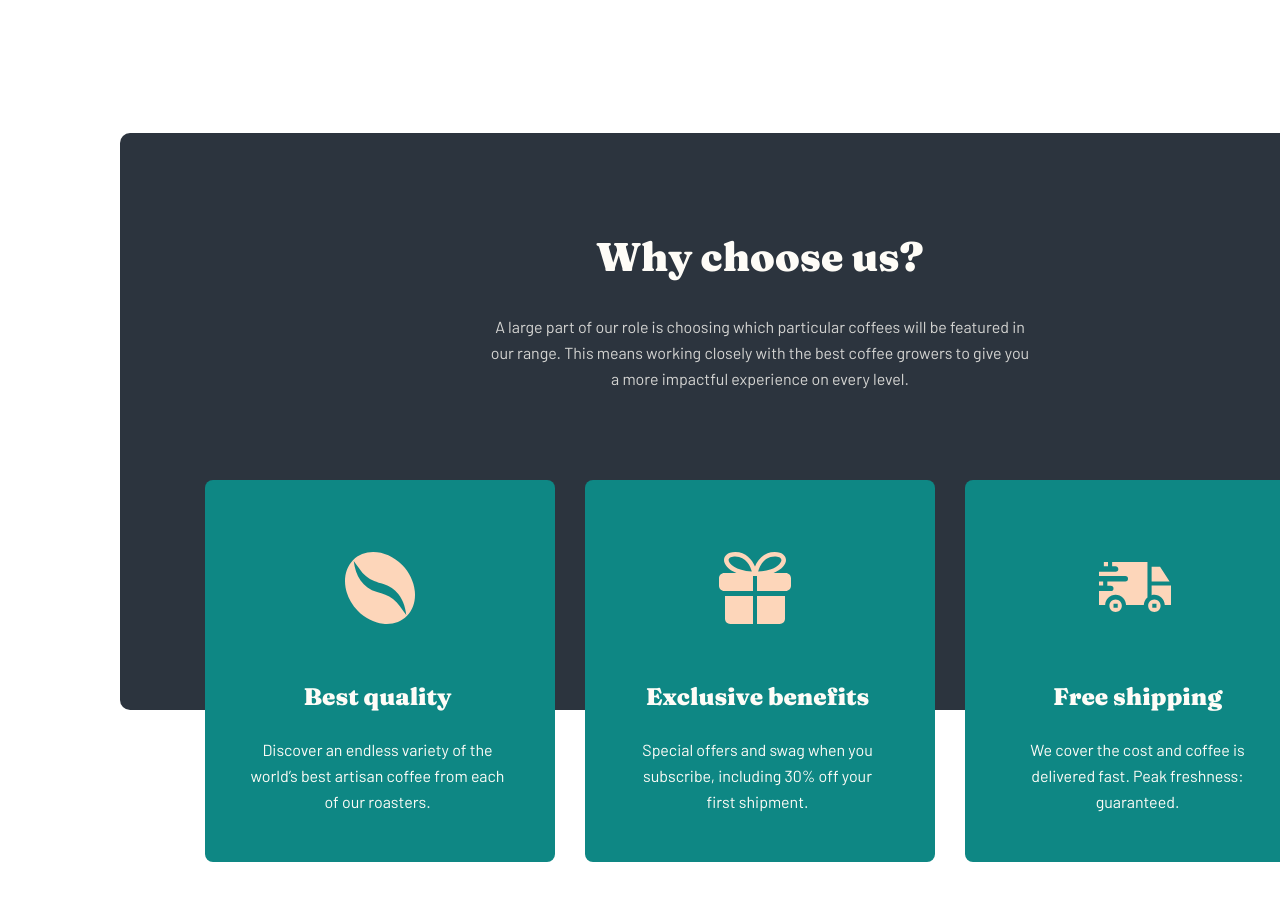
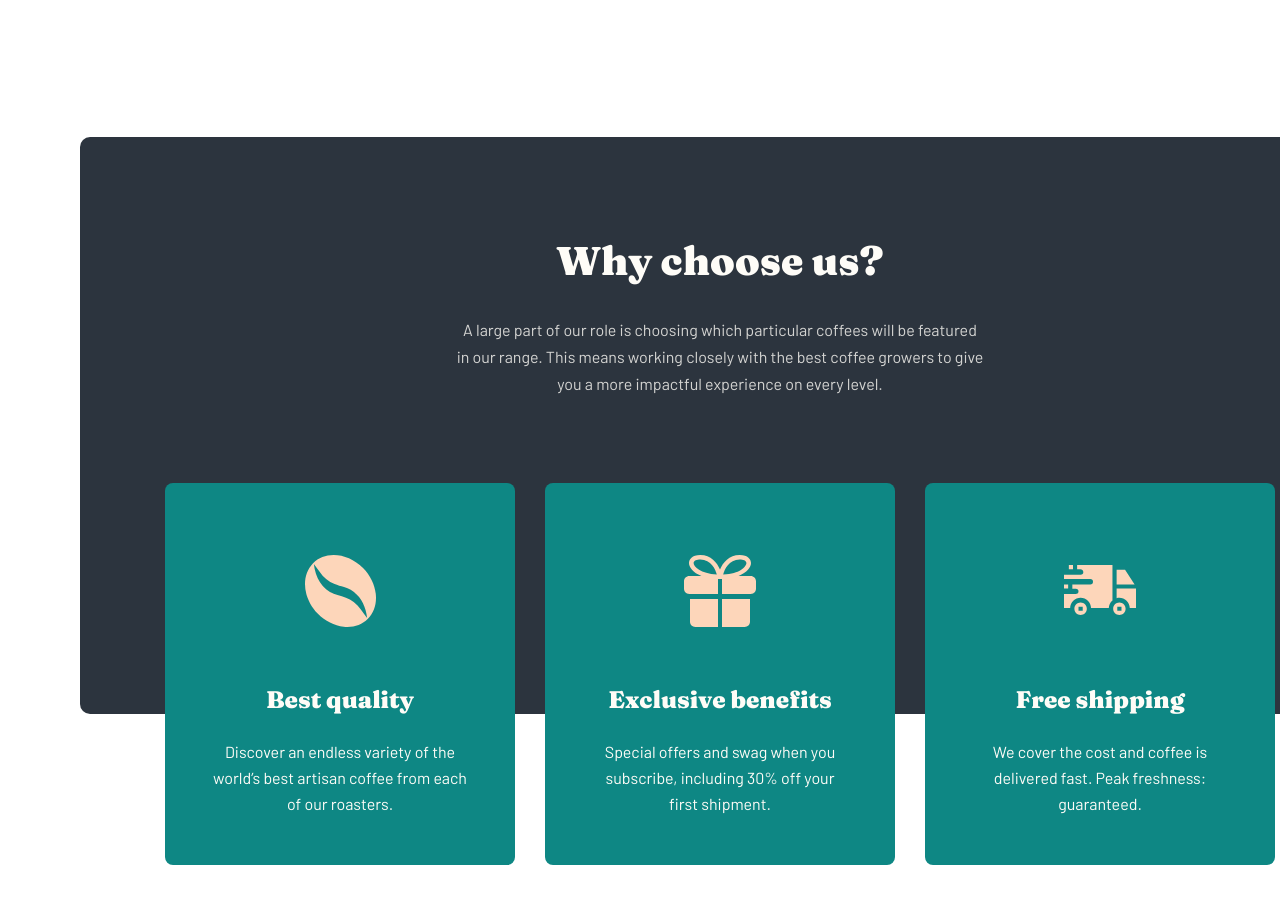
Before and after one commit to erdemalpay/coffeeroasters-subscription-site, a Svelte app: page / in a window 1280 px wide. Shown: the part 1440-2343 px from the top of the page. Built offline with nearby package versions, Linux system fonts and the light colour scheme.

Commit message:
Edit HomePage section-why-choose-us's css

```diff
--- a/src/Pages/HomePage.svelte
+++ b/src/Pages/HomePage.svelte
@@ -89,8 +89,8 @@
             <h4 class="content-top-title">Why choose us?</h4>
             <p class="content-top-text">
                 A large part of our role is choosing which particular coffees
-                will be featured in our range. This means working closely with
-                the best coffee growers to give you a more impactful experience
+                will be featured<br/> in our range. This means working closely with
+                the best coffee growers to give <br/>you a more impactful experience
                 on every level.
             </p>
         </div>
@@ -124,7 +124,7 @@
                 <img src={srcTruck} class="truck" alt="Truck" />
                 <div class="box-content">
                     <h3 class="box-content-title-3">Free shipping</h3>
-                    <p class="box-content-text-3">
+                    <p class="box-content-text">
                         We cover the cost and coffee is delivered fast. Peak
                         freshness: guaranteed.
                     </p>
@@ -323,10 +323,11 @@
 
     /* section-why-choose-us */
     .section-why-choose-us {
-        width: 1280px;
         height: 728px;
-        margin-left: 80px;
-        margin-top: 113px;
+        margin-top: 117px;
+        display: flex;
+        flex-direction: column;
+        align-items: center;
     }
     .why-choose-us-background {
         background: #2c343e;
@@ -338,7 +339,8 @@
     .content-top {
         width: 540px;
         height: 160px;
-        margin-left: 370px;
+        display: flex;
+        flex-direction: column;
         margin-top: -530px;
     }
     .content-top-title {
@@ -355,19 +357,19 @@
         font-style: normal;
         font-weight: normal;
         font-size: 16px;
-        line-height: 26px;
+        line-height: 27px;
         text-align: center;
         color: #fefcf7;
         mix-blend-mode: normal;
         opacity: 0.8;
-        margin-top: -20px;
+        margin-top: -22px;
     }
     /* boxes */
     .why-choose-us-boxes {
         display: grid;
         grid-template-columns: 350px 350px 350px;
         grid-gap: 30px 30px;
-        margin-left: 85px;
+        margin-top: 139px;
     }
     .box-1,
     .box-2,
@@ -375,7 +377,6 @@
         display: flex;
         flex-direction: column;
         align-items: center;
-        margin-top: 87px;
         background: #0e8784;
         border-radius: 8px;
         width: 350px;
@@ -384,24 +385,19 @@
     .box-content {
         width: 255px;
         height: 134px;
-        margin-top: 33px;
         font-style: normal;
         text-align: center;
         color: #fefcf7;
+        margin-top: 33px;
     }
-    .box-content-title {
-        font-family: "Fraunces", serif;
-        font-weight: 900;
-        font-size: 24px;
-        line-height: 32px;
-        margin-left: -5px;
-    }
+    .box-content-title,
     .box-content-title-3 {
         font-family: "Fraunces", serif;
         font-weight: 900;
         font-size: 24px;
-        line-height: 32px;
-        margin-left: -5px;
+        line-height: 31px;
+    }
+    .box-content-title-3 {
         margin-top: 36px;
     }
     .box-content-text {
@@ -409,32 +405,13 @@
         font-weight: normal;
         font-size: 16px;
         line-height: 26px;
-        margin-left: -5px;
     }
-    .box-content-text-3 {
-        font-family: "Barlow", sans-serif;
-        font-weight: normal;
-        font-size: 16px;
-        line-height: 26px;
-        margin-left: -5px;
-        margin-top: 15px;
-    }
-    .coffee-bean {
-        width: 72px;
-        height: 72px;
+    .coffee-bean,
+    .gift {
         margin-top: 72px;
     }
-    .gift {
-        width: 72px;
-        height: 72px;
-        margin-top: 72px;
-        margin-left: -10px;
-    }
     .truck {
-        width: 72px;
-        height: 50px;
         margin-top: 82px;
-        margin-left: -10px;
     }
 
     /* section-how-it-works */
```
